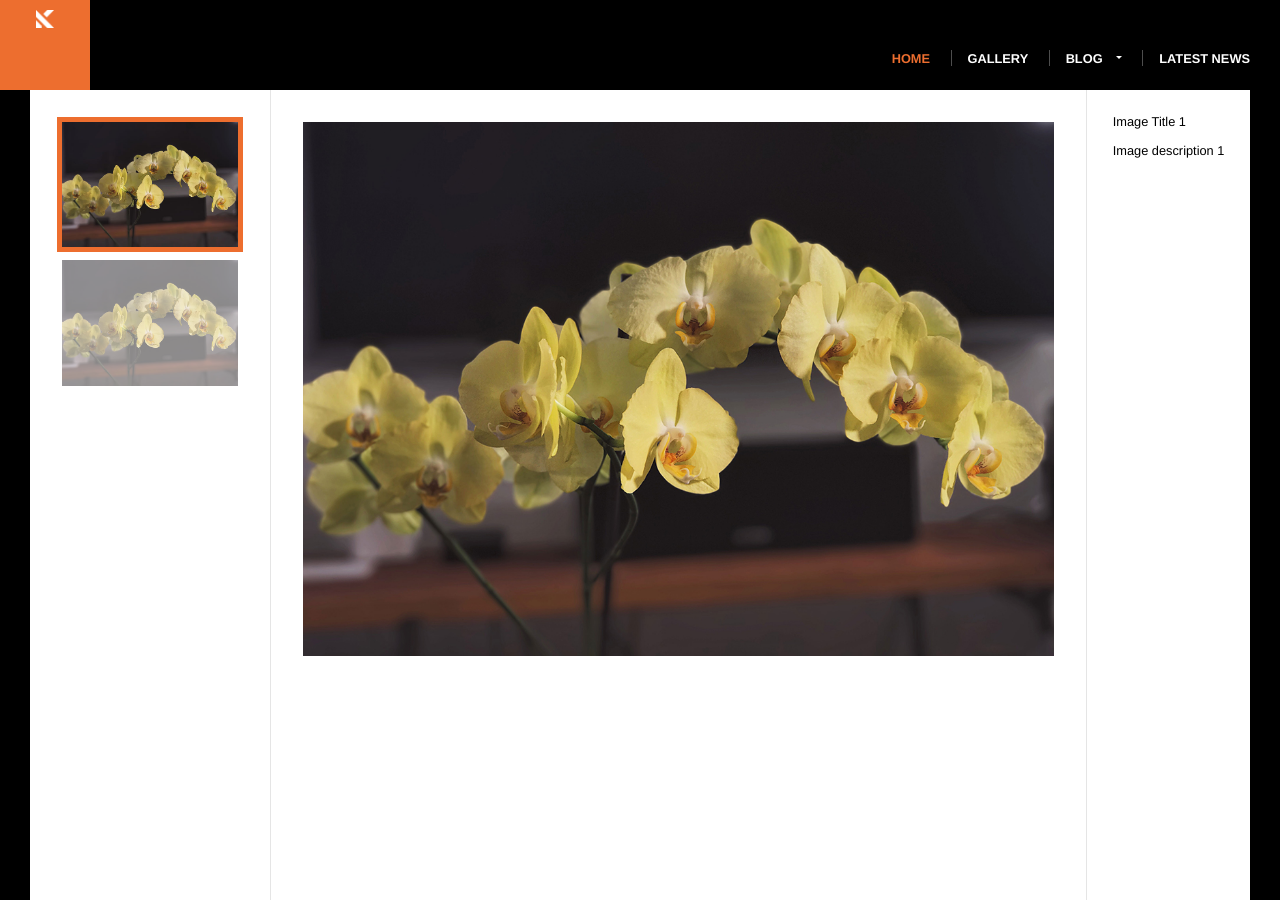
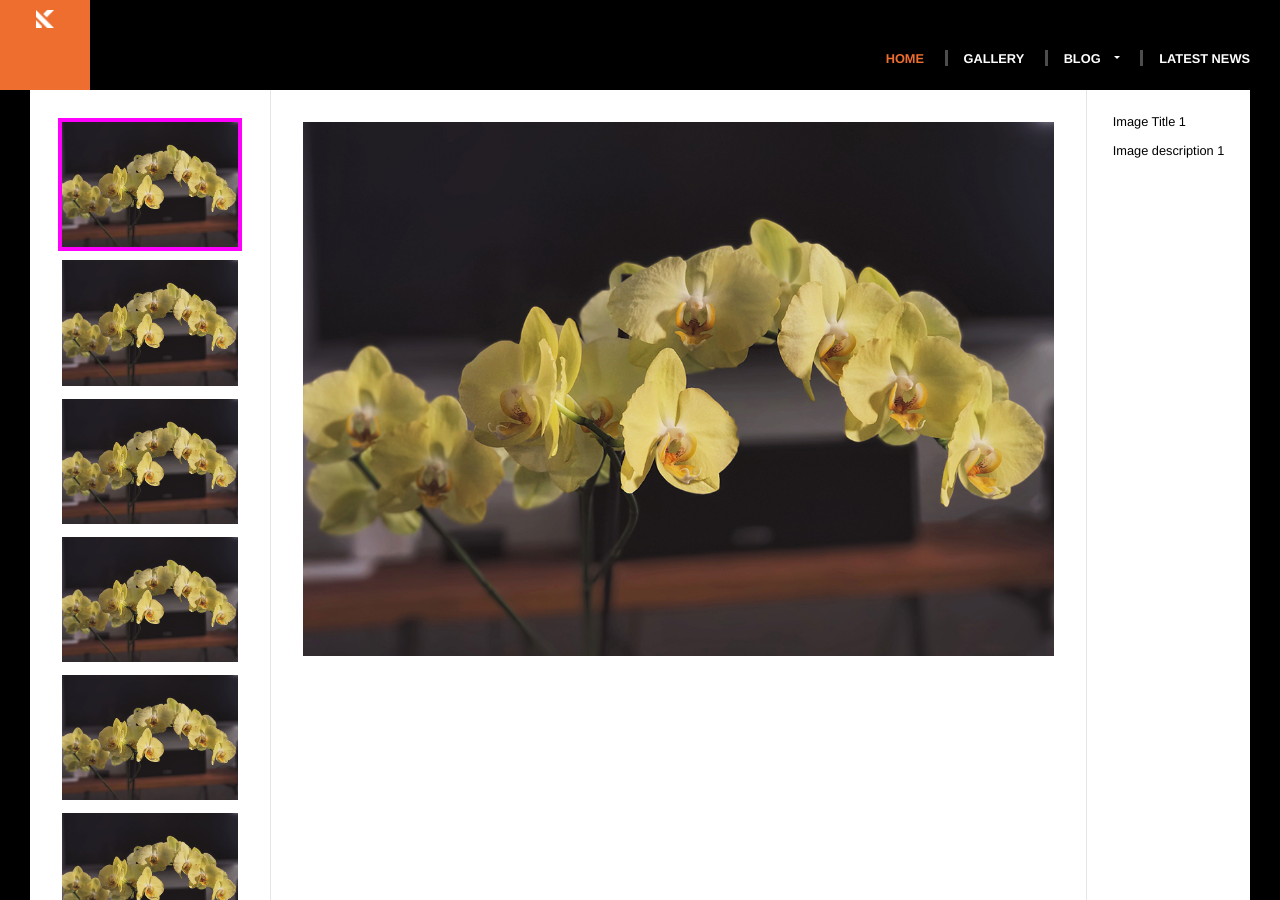
Before and after one commit to alexkatzen/LE, a Jekyll site: the page built from gallery/index.html, in a window 1280 px wide and 900 px high. Built offline with Jekyll 4.4.1, drawn with Linux system fonts in a browser that asks for light colours; nearby versions of some CDN libraries; library files that are not in the unit come from our copies.

Commit message:
Add revisit tinkering

```diff
--- a/_includes/nav-links.html
+++ b/_includes/nav-links.html
@@ -3,8 +3,10 @@
 <li class="dropdown">
   <!-- Blog index link -->
   <a class="drop-trigger" href="{{site.baseurl}}/blog">Blog</a>
-  <!-- e.g. a non-clickable link as the drop trigger -->
-  <!-- <span class="drop-trigger">Blog</span> -->
+
+  <!-- replace the a with a span as an e.g. of a non-clickable link as the drop trigger
+  <span class="drop-trigger" href="{{site.baseurl}}/blog">Blog</span>
+  -->
 
   <!-- Dropdown menu ul -->
   <ul class="drop-menu">
--- a/blog/index.html
+++ b/blog/index.html
@@ -3,7 +3,7 @@ layout: default
 ---
 
 <div class="page blog-index">
-  <h1>BLAWG</h1>
+  <h1>My Blog</h1>
   <div class="col-two blog-cols">
     <div class="col col-aside blog-recent">
       {% include recent-posts.html %}
--- a/css/main.css
+++ b/css/main.css
@@ -143,7 +143,7 @@ h2 ~ p {
   margin-left: 1em;
 }
 .header-nav > li ~ li {
-  border-left: 1px solid rgba(255, 255, 255, 0.3);
+  border-left: 3px solid rgba(255, 255, 255, 0.3);
   padding-left: 1em;
 }
 .header-nav a {
@@ -178,7 +178,8 @@ h2 ~ p {
   position: relative;
 }
 .dropdown:hover .drop-menu {
-  display: block;
+  /* display: block; */
+  display: inherit;
 }
 .dropdown:hover .drop-trigger:after {
   border-color: #ed6e2f transparent transparent;
@@ -333,7 +334,7 @@ h2 ~ p {
 .full-hero:after {
   bottom: 10vh;
   color: #fff;
-  content: "🤗";
+  content: "🚨JGC";
   font-size: 128px;
   left: 50%;
   position: absolute;
@@ -405,8 +406,7 @@ h2 ~ p {
 /* HOMEPAGE STYLES */
 .home-callout {
   display: flex;
-  flex-direction: column-reverse;
-  align-items: end;
+  align-items:flex-start;
   background-color: #000;
   color: #fff;
   padding: 7vh 0;
@@ -418,11 +418,12 @@ h2 ~ p {
 .callout-title {
   flex: 1;
   font-size: 5.75vw;
-  text-align: right;
   text-transform: uppercase;
 }
 .callout-copy {
-  flex: 0 1 45em;
+  flex: 0 1 75em;
+  /* flex shorthand: [flex-grow] [flex-shrink] [flex-basis] */
+  /* 1 value for flex shrink: all items should shrink proportionally with flex container */
   padding: 0 3vw;
   font-size: 0.8rem;
 }
@@ -502,16 +503,15 @@ h2 ~ p {
   flex: 1;
 }
 .col-three .col-aside {
-  flex: 0 0 auto
+  flex: 0 0 auto;
 }
 
 .col-two {
   display: flex;
-  flex-direction: column;
+  /* flex-direction: column; */
 }
 .col-two .col-aside {
   flex: 0 0 20em;
-  border: 1px solid #f0f;
   order: 1;
 }
 .col-two .col-content {
@@ -538,7 +538,7 @@ h2 ~ p {
 
 /* GALLERY */
 .gallery-thumbs {
-  height: 90vh;
+  /* height: 90vh; */
   overflow: scroll;
 }
 .gallry-thumbs > div {
@@ -549,15 +549,15 @@ h2 ~ p {
   box-shadow: 0 0 0 5px transparent;
   display: inline-block;
   margin: 0 0 10px;
-  opacity: 0.5;
-  transition: all 0.5s ease-in-out;
+  opacity: 1;
+  transition: all 0.1s ease-in-out;
   width: 100%;
 }
 .gallery-thumbs img:hover {
-  opacity: 1;
+  opacity: .5;
 }
 .gallery-thumbs .current img {
-  box-shadow: 0 0 0 5px #ed6e2f;
+  box-shadow: 0 0 0 4px #f0f;
   opacity: 1;
 }
 
@@ -717,7 +717,10 @@ h2 ~ p {
     flex: 1;
     height: auto;
     white-space: nowrap;
-    width: 100vw;
+
+    /* use vw here to make the div display scrollbars when the thumbs extend past the the width of the screen; */
+    width: 100%;
+    border: 3px solid #f0f;
   }
   .gallery-thumbs > div {
     display: inline-block;
@@ -789,11 +792,12 @@ h2 ~ p {
   }
   .mobile-menu-check:checked ~ .header-nav {
     max-height: 1000px;
+    border: 1px solid red;
   }
   .mobile-menu-check:checked ~ .show-mobile-menu:after {
     background-color: #000;
     color: #ed6e2f;
-    content: "🙅🏻‍♀️";
+    content: "CLOSE";
     left: 0;
     position: absolute;
     top: 1.5em;
--- a/gallery/index.html
+++ b/gallery/index.html
@@ -5,6 +5,24 @@ layout: default
 <div class="gallery col-three">
   <div class="col col-nav gallery-thumbs" id="gallery-thumbs">
     <div class="current">
+      <img src="{{site.baseurl}}/images/small/slide1.jpg" alt="Image title 1">
+    </div>
+    <div>
+      <img src="{{site.baseurl}}/images/small/slide1.jpg" alt="Image title 2">
+    </div>
+    <div>
+      <img src="{{site.baseurl}}/images/small/slide1.jpg" alt="Image title 1">
+    </div>
+    <div>
+      <img src="{{site.baseurl}}/images/small/slide1.jpg" alt="Image title 2">
+    </div>
+    <div>
+      <img src="{{site.baseurl}}/images/small/slide1.jpg" alt="Image title 1">
+    </div>
+    <div>
+      <img src="{{site.baseurl}}/images/small/slide1.jpg" alt="Image title 2">
+    </div>
+    <div>
       <img src="{{site.baseurl}}/images/small/slide1.jpg" alt="Image title 1">
     </div>
     <div>
--- a/index.html
+++ b/index.html
@@ -3,6 +3,7 @@ layout: default
 ---
 
 <div class="home">
+
   <div class="full-hero hero-home">
     <div class="hero-content">
       <h1>Daft<em> Not</em> Daft</h1>
```
Also changed, not shown: 7 other files.
